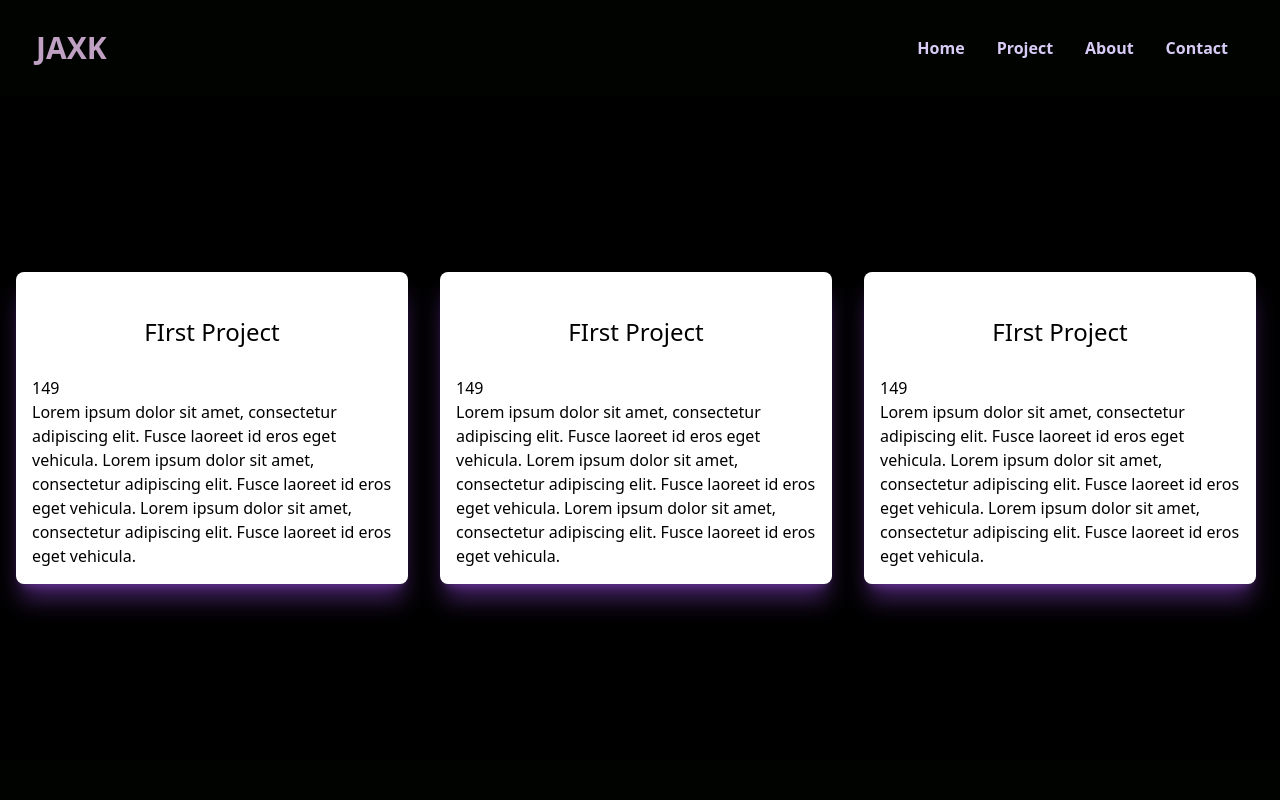
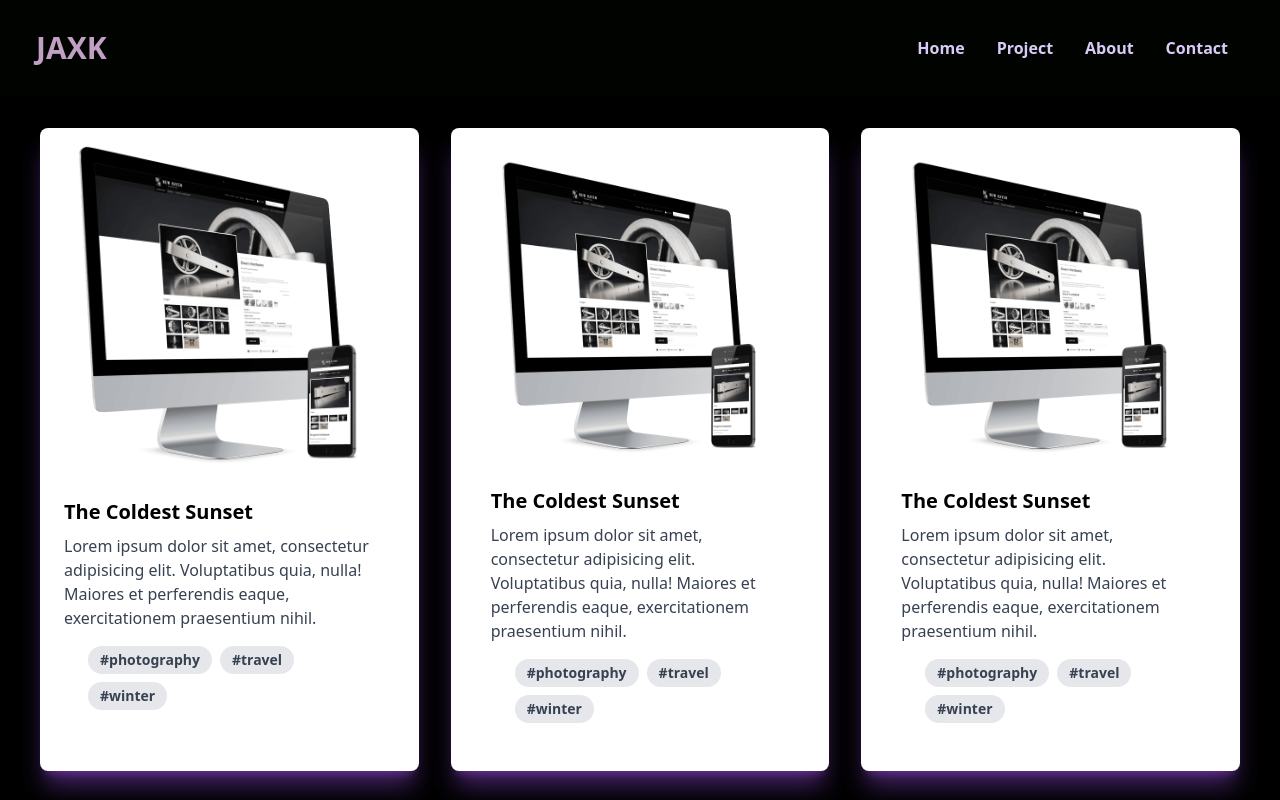
Before and after one commit to jack040301/portjaq, a React (Create React App) app: page /project in a window 1280 px wide. Shown: the top 800 px of the page. Built offline with nearby package versions, Linux system fonts and the light colour scheme.

Commit message:
card alignment fixed, contact navbar fix, shortinfo edited name

```diff
--- a/src/components/Card.jsx
+++ b/src/components/Card.jsx
@@ -1,46 +1,101 @@
 import React from 'react'
+import Mockup from '../assets/mockup.png'
+
 
 function Card() {
     return (
-        <div className='w-full py-[10rem] px-4 bg-black'>
-            <div className='max-w-[1240px] max-auto grid md:grid-cols-3 gap-8'>
-                <div className='w-full bg-white shadow-xl shadow-purple-500/40 flex flex-col p-4 my-4 rounded-lg hover:scale-105 duration-300'>
-                    <h2 className='text-2xl font bold text-center py-7'>FIrst Project</h2>
-                    <p>149</p>
-                    <div>
-                        <p>
-                            Lorem ipsum dolor sit amet, consectetur adipiscing elit. Fusce laoreet id eros eget vehicula. Lorem ipsum dolor sit amet, consectetur adipiscing elit. Fusce laoreet id eros eget vehicula. Lorem ipsum dolor sit amet, consectetur adipiscing elit. Fusce laoreet id eros eget vehicula.
+      <div className="w-full py-[1rem] px-4 bg-black">
 
-                        </p>
-                    </div>
 
-                </div>
-                <div className='w-full bg-white shadow-xl shadow-purple-500/40 flex flex-col p-4 my-4 rounded-lg hover:scale-105 duration-300'>
-                    <h2 className='text-2xl font bold text-center py-7'>FIrst Project</h2>
-                    <p>149</p>
-                    <div>
-                        <p>
 
-                            Lorem ipsum dolor sit amet, consectetur adipiscing elit. Fusce laoreet id eros eget vehicula. Lorem ipsum dolor sit amet, consectetur adipiscing elit. Fusce laoreet id eros eget vehicula. Lorem ipsum dolor sit amet, consectetur adipiscing elit. Fusce laoreet id eros eget vehicula.
-                        </p>
-                    </div>
 
-                </div>
-                <div className='w-full bg-white shadow-xl shadow-purple-500/40 flex flex-col p-4 my-4 rounded-lg hover:scale-105 duration-300'>
-                    <h2 className='text-2xl font bold text-center py-7'>FIrst Project</h2>
-                    <p>149</p>
-                    <div>
-                        <p>
+        <div className="max-w-[1200px] grid md:grid-cols-3 gap-8 mx-auto">
 
-                            Lorem ipsum dolor sit amet, consectetur adipiscing elit. Fusce laoreet id eros eget vehicula. Lorem ipsum dolor sit amet, consectetur adipiscing elit. Fusce laoreet id eros eget vehicula. Lorem ipsum dolor sit amet, consectetur adipiscing elit. Fusce laoreet id eros eget vehicula.
-                        </p>
-                    </div>
 
-                </div>
+          <div className="w-full bg-white shadow-xl shadow-purple-500/40 flex flex-col  my-4 rounded-lg hover:scale-105 duration-300">
+
+              <img className="w-[500px] mx-auto my-4" src={Mockup} alt="/" />
+
+              <div class="px-6 py-4">
+                <div class="font-bold text-xl mb-2">The Coldest Sunset</div>
+                <p class="text-gray-700 text-base">
+                  Lorem ipsum dolor sit amet, consectetur adipisicing elit.
+                  Voluptatibus quia, nulla! Maiores et perferendis eaque,
+                  exercitationem praesentium nihil.
+                </p>
+
+              <div class="px-6 pt-4 pb-2">
+                <span class="inline-block bg-gray-200 rounded-full px-3 py-1 text-sm font-semibold text-gray-700 mr-2 mb-2">
+                  #photography
+                </span>
+                <span class="inline-block bg-gray-200 rounded-full px-3 py-1 text-sm font-semibold text-gray-700 mr-2 mb-2">
+                  #travel
+                </span>
+                <span class="inline-block bg-gray-200 rounded-full px-3 py-1 text-sm font-semibold text-gray-700 mr-2 mb-2">
+                  #winter
+                </span>
+              </div>
             </div>
+          </div>
+
+
+          <div className="w-full bg-white shadow-xl shadow-purple-500/40 flex flex-col p-4 my-4 rounded-lg hover:scale-105 duration-300">
+
+           <img className="w-[500px] mx-auto my-4" src={Mockup} alt="/" />
+
+           <div class="px-6 py-4">
+             <div class="font-bold text-xl mb-2">The Coldest Sunset</div>
+             <p class="text-gray-700 text-base">
+               Lorem ipsum dolor sit amet, consectetur adipisicing elit.
+               Voluptatibus quia, nulla! Maiores et perferendis eaque,
+               exercitationem praesentium nihil.
+             </p>
+
+           <div class="px-6 pt-4 pb-2">
+             <span class="inline-block bg-gray-200 rounded-full px-3 py-1 text-sm font-semibold text-gray-700 mr-2 mb-2">
+               #photography
+             </span>
+             <span class="inline-block bg-gray-200 rounded-full px-3 py-1 text-sm font-semibold text-gray-700 mr-2 mb-2">
+               #travel
+             </span>
+             <span class="inline-block bg-gray-200 rounded-full px-3 py-1 text-sm font-semibold text-gray-700 mr-2 mb-2">
+               #winter
+             </span>
+           </div>
+         </div>
+       </div>
+
+
+       <div className="w-full bg-white shadow-xl shadow-purple-500/40 flex flex-col p-4 my-4 rounded-lg hover:scale-105 duration-300">
+
+           <img className="w-[500px] mx-auto my-4" src={Mockup} alt="/" />
+
+           <div class="px-6 py-4">
+             <div class="font-bold text-xl mb-2">The Coldest Sunset</div>
+             <p class="text-gray-700 text-base">
+               Lorem ipsum dolor sit amet, consectetur adipisicing elit.
+               Voluptatibus quia, nulla! Maiores et perferendis eaque,
+               exercitationem praesentium nihil.
+             </p>
+
+           <div class="px-6 pt-4 pb-2">
+             <span class="inline-block bg-gray-200 rounded-full px-3 py-1 text-sm font-semibold text-gray-700 mr-2 mb-2">
+               #photography
+             </span>
+             <span class="inline-block bg-gray-200 rounded-full px-3 py-1 text-sm font-semibold text-gray-700 mr-2 mb-2">
+               #travel
+             </span>
+             <span class="inline-block bg-gray-200 rounded-full px-3 py-1 text-sm font-semibold text-gray-700 mr-2 mb-2">
+               #winter
+             </span>
+           </div>
+         </div>
+       </div>
+
 
         </div>
-    )
+      </div>
+    );
 }
 
 export default Card
--- a/src/components/Contact.jsx
+++ b/src/components/Contact.jsx
@@ -2,8 +2,8 @@ import React from 'react'
 
 function Contact() {
   return (
-    <div>
-    <section className="text-white body-font relative">
+    <div className="w-full py-[1rem] px-4 bg-black">
+
       <div className="container px-5 py-24 mx-auto">
         <div className="flex flex-col text-center w-full mb-12">
           <h1 className="sm:text-3xl text-2xl font-medium title-font mb-4 text-white">
@@ -68,7 +68,7 @@ function Contact() {
           </div>
         </div>
       </div>
-    </section>
+
     </div>
   )
 }
--- a/src/components/Shortinfo.jsx
+++ b/src/components/Shortinfo.jsx
@@ -8,7 +8,7 @@ const Shortinfo = () => {
             <img className="w-[500px] mx-auto my-4" src={Mockup} alt="/"/>
             <div className="flex flex-col justify-center">
                 <p className='text-[#c0a1c3] font-bold'>ABOUT ME</p>
-                <h6 className='md:text-4xl sm:text-3xl text-2xl font-bold py-2'>Manage Data Some etc</h6>
+                <h6 className='md:text-4xl sm:text-3xl text-2xl font-bold py-2'>Jacqueline Porral</h6>
                 <p>
                 Lorem ipsum dolor sit amet, consectetur adipiscing elit. Fusce laoreet id eros eget vehicula. Lorem ipsum dolor sit amet, consectetur adipiscing elit. Fusce laoreet id eros eget vehicula. Lorem ipsum dolor sit amet, consectetur adipiscing elit. Fusce laoreet id eros eget vehicula.
                 Lorem ipsum dolor sit amet, consectetur adipiscing elit. Fusce laoreet id eros eget vehicula. Lorem ipsum dolor sit amet, consectetur adipiscing elit. Fusce laoreet id eros eget vehicula. Lorem ipsum dolor sit amet, consectetur adipiscing elit. Fusce laoreet id eros eget vehicula.
```
